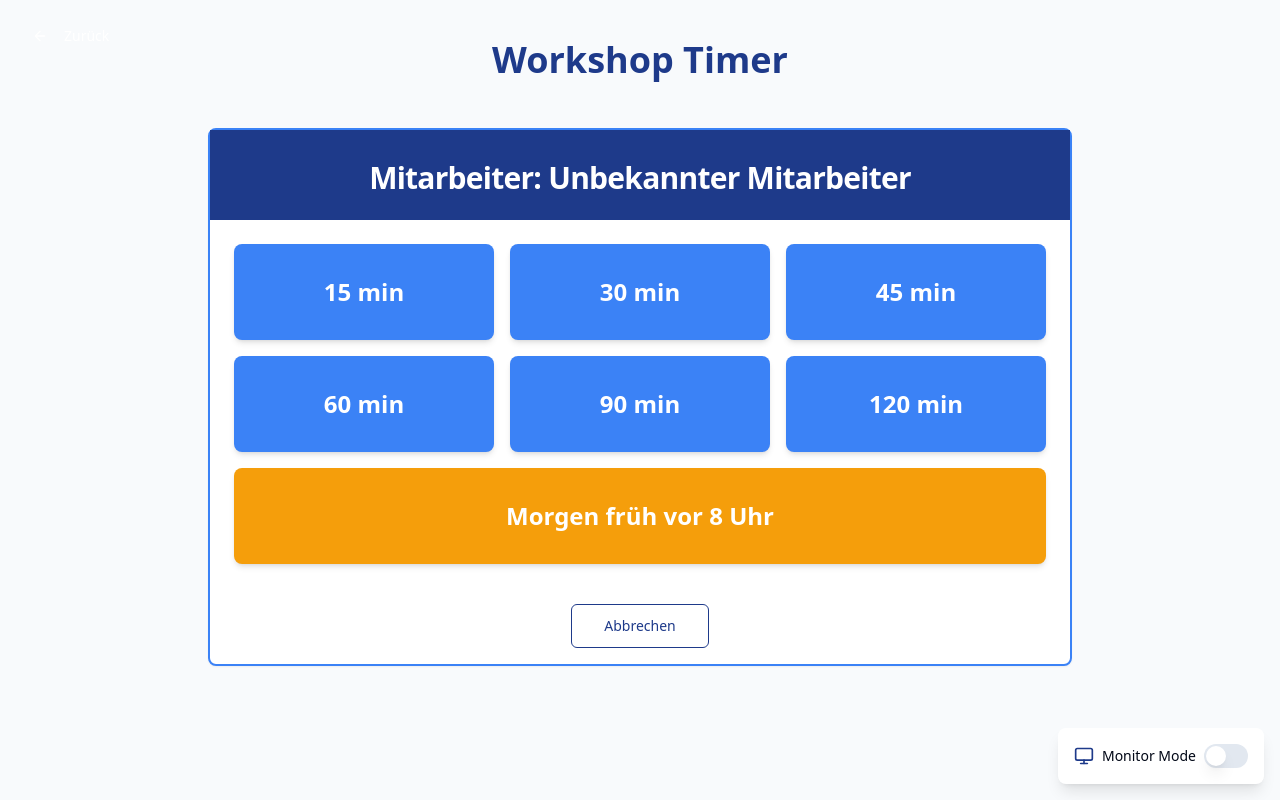
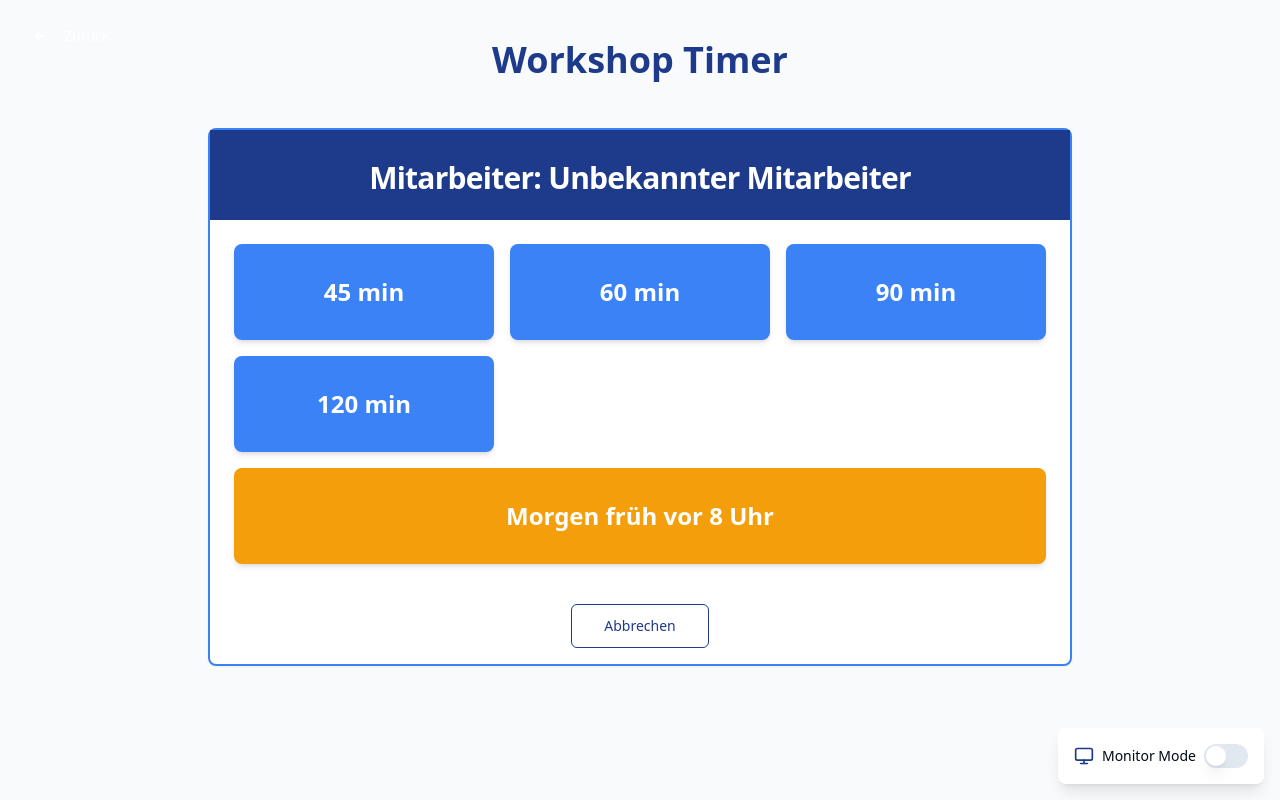
Before and after one commit to KalitoMero/time-sync-countdown-flow, a React (Vite) app: page /time-selection/1 in a window 1280 px wide. Built offline with nearby package versions, Linux system fonts and the light colour scheme.

Commit message:
Remove time options
Remove 15min and 30min options from time selection.

```diff
--- a/src/components/TimeSelection.tsx
+++ b/src/components/TimeSelection.tsx
@@ -1,4 +1,3 @@
-
 import React from 'react';
 import { useNavigate, useParams, useLocation } from 'react-router-dom';
 import { useTimer } from '@/context/TimerContext';
@@ -14,7 +13,7 @@ const TimeSelection: React.FC = () => {
   const userName = searchParams.get('name') || 'Unbekannter Mitarbeiter';
   const { setActiveTimer } = useTimer();
 
-  const timeOptions = [15, 30, 45, 60, 90, 120];
+  const timeOptions = [45, 60, 90, 120];
 
   const handleTimeSelect = (duration: number | 'morgen') => {
     if (!userId) return;
```
